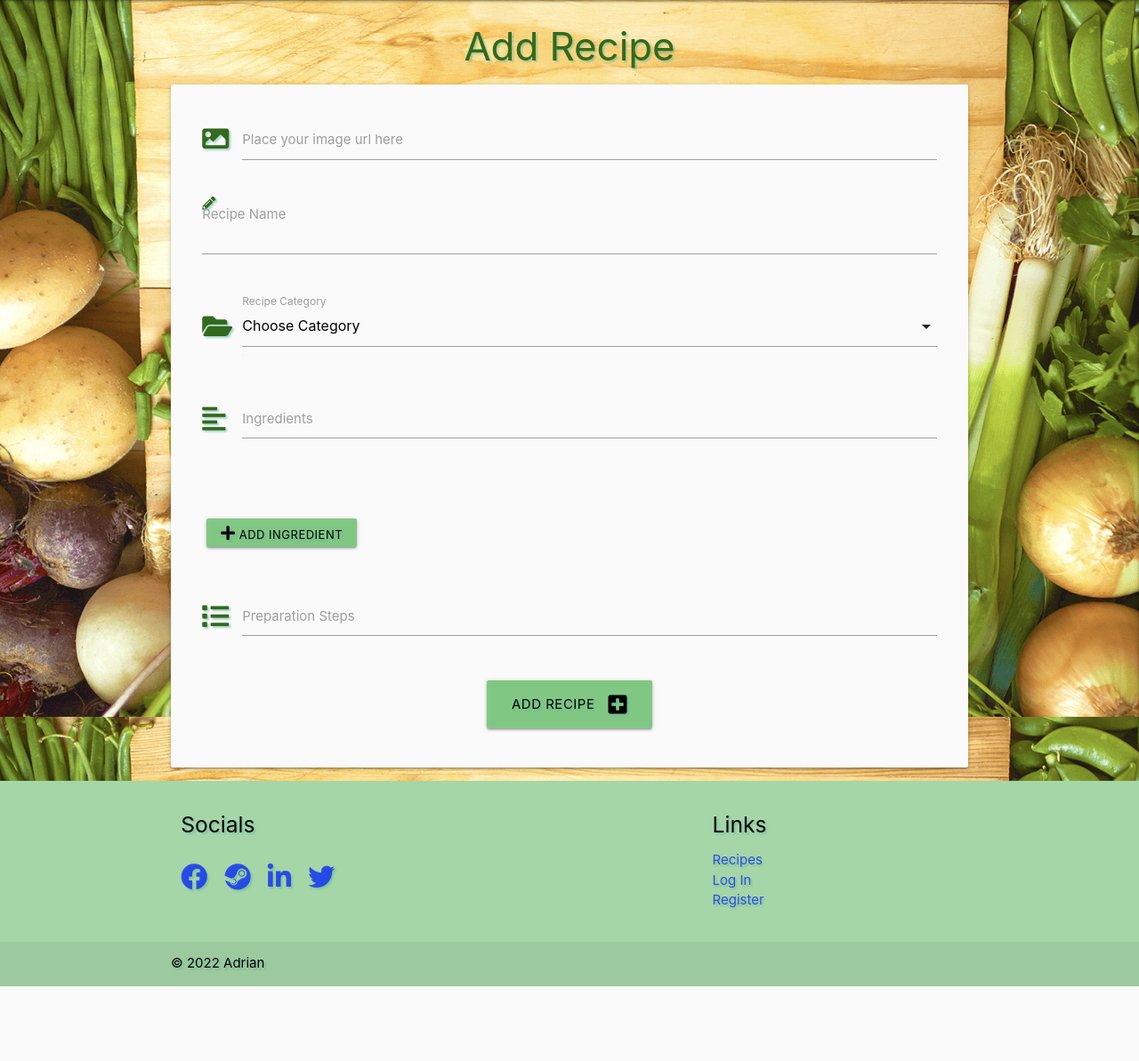
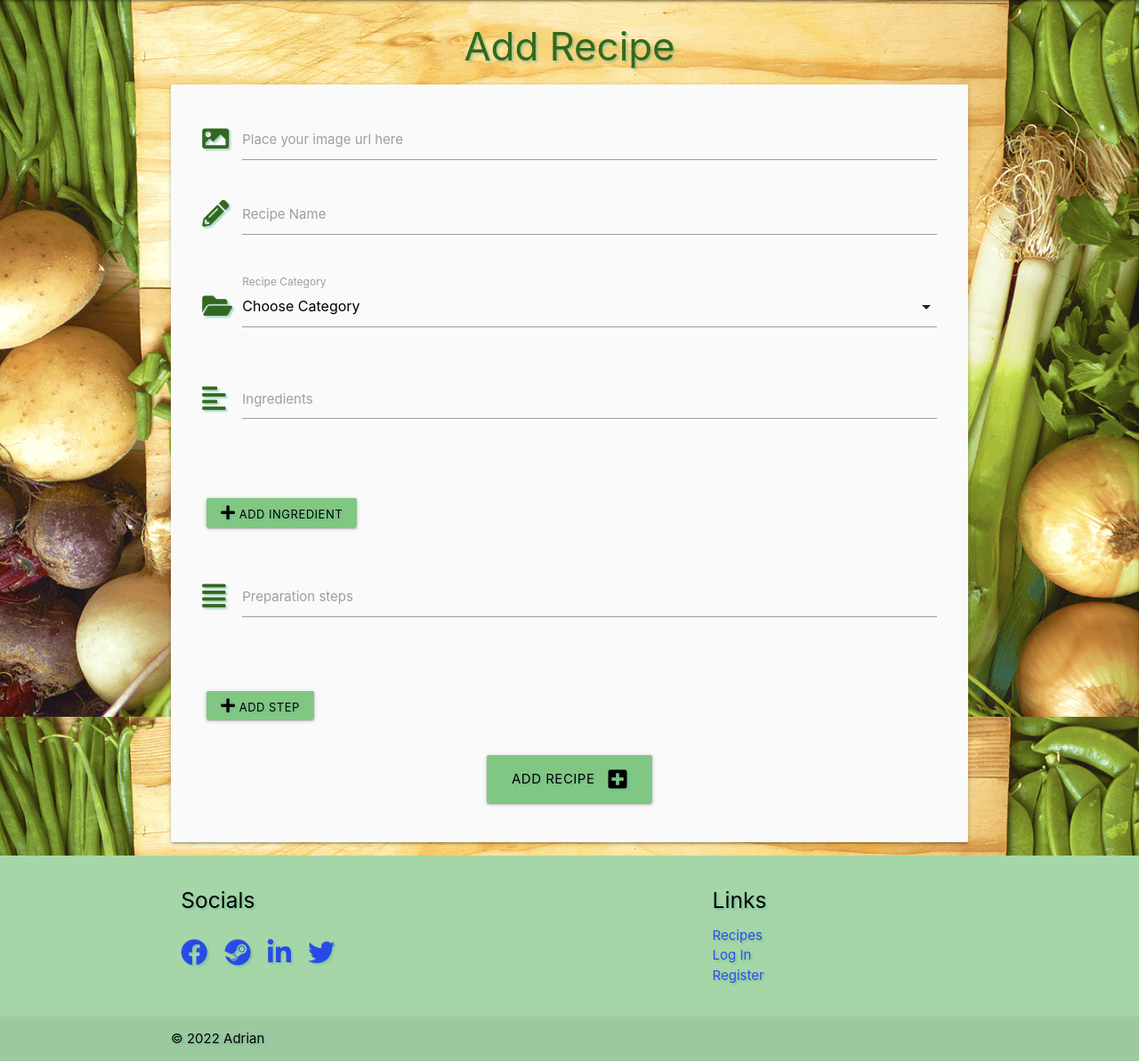
Before and after one commit to AdrianMoldoveanu/Cooking-Frenzy, a Flask app: page /add_recipe in a window 1280 px wide. Shown: the part 64-1257 px from the top of the page at 89% size. Before the commit the page ends 1173 px from the top, so only its background shows below. Run offline with Flask 2, Linux system fonts and the light colour scheme; data that the repository does not hold is empty; some libraries are stand-ins or nearby versions.

Commit message:
Add functionality to dynamically add preparation steps

```diff
--- a/app.py
+++ b/app.py
@@ -115,7 +115,7 @@ def add_recipe():
             "recipe_name": request.form.get("recipe_name"),
             "category_name": request.form.get("category_name"),
             "recipe_ingredients": request.form.getlist("recipe_ingredients"),
-            "recipe_method": request.form.get("recipe_method"),
+            "recipe_method": request.form.getlist("recipe_method"),
             "created_by": session["user"]
         }
         mongo.db.recipes.insert_one(recipe)
@@ -134,7 +134,7 @@ def edit_recipe(recipe_id):
             "recipe_name": request.form.get("recipe_name"),
             "category_name": request.form.get("category_name"),
             "recipe_ingredients": request.form.getlist("recipe_ingredients"),
-            "recipe_method": request.form.get("recipe_method"),
+            "recipe_method": request.form.getlist("recipe_method"),
             "created_by": session["user"]
         }
         mongo.db.recipes.update_one({"_id": ObjectId(recipe_id)},
--- a/static/css/style.css
+++ b/static/css/style.css
@@ -67,7 +67,12 @@ flex: 1 0 auto;
 }
 /* Navbar */
 
-.lists li {
+.ingredients_list li {
     display: inline;
     padding: 5px;
 }
+
+
+.steps_list {
+    padding: 5px;
+}
--- a/static/js/script.js
+++ b/static/js/script.js
@@ -32,6 +32,8 @@ $(document).ready(function () {
   }
 });
 
+// Add ingredients //
+
 let ingredient = 1;
 let max_ingredients = 20;
 
@@ -44,7 +46,7 @@ $(".add_ingredient").click(function (e) {
     <input id="recipe_ingredients${ingredient}" name="recipe_ingredients" type="text" data-length="150"
       minlength="2" maxlength="150" class="validate" required>
     <label for="recipe_ingredients${ingredient}">Ingredient</label>
-    <a type="button" class="left red btn-small text-shadow remove_ingredient"><i class="fas fa-minus"></i> Remove ingredient</a></div>`);
+    <a type="button" class="red btn-small text-shadow black-text remove_ingredient"><i class="fas fa-minus"></i> Remove ingredient</a></div>`);
   }
 });
 
@@ -52,3 +54,26 @@ $("main").on('click', ".remove_ingredient", function () {
   $(this).parent('div').remove();
   ingredient--;
 });
+
+// Add preparation steps //
+
+let preparation_step = 1;
+let max_preparation_steps = 20;
+
+$(".add_preparation_step").click(function (e) {
+  e.preventDefault();
+  if (preparation_step < max_preparation_steps) {
+    preparation_step++;
+    $(".list_of_preparation_steps").append(`
+    <div class="input-field col s12">
+    <input id="recipe_method${preparation_step}" name="recipe_method" type="text" data-length="500"
+      minlength="5" maxlength="500" class="validate" required>
+    <label for="recipe_method${preparation_step}">Preparation step</label>
+    <a type="button" class="red btn-small text-shadow black-text remove_preparation_step"><i class="fas fa-minus"></i> Remove step</a></div>`);
+  }
+});
+
+$("main").on('click', ".remove_preparation_step", function () {
+  $(this).parent('div').remove();
+  preparation_step--;
+});
--- a/templates/add_recipe.html
+++ b/templates/add_recipe.html
@@ -14,7 +14,7 @@
           <label for="recipe_image">Place your image url here</label>
         </div>
         <div class="input-field col s12">
-          <i class="fas fa-pencil-alt light-green-text text-darken-4 text-shadow"></i>
+          <i class="fas fa-pencil-alt prefix light-green-text text-darken-4 text-shadow"></i>
           <input id="recipe_name" name="recipe_name" minlength="5" maxlength="50"
            type="text" class="validate" required>
           <label for="recipe_name">Recipe Name</label>
@@ -37,7 +37,7 @@
       <div class="row">
         <div class="input-field col s12">
           <i class="fas fa-align-left prefix light-green-text text-darken-4 text-shadow"></i>
-          <textarea id="recipe_ingredients" name="recipe_ingredients" minlength="5"
+          <textarea id="recipe_ingredients" name="recipe_ingredients" minlength="2"
           maxlength="150" class="materialize-textarea validate" required></textarea>
           <label for="recipe_ingredients">Ingredients</label>
         </div>
@@ -55,10 +55,19 @@
       <!--recipe preparation steps-->
       <div class="row">
         <div class="input-field col s12">
-          <i class="fas fa-list prefix light-green-text text-darken-4 text-shadow"></i>
-          <textarea id="recipe_method" name="recipe_method" minlength="15"
-          maxlength="5000" class="materialize-textarea validate" required></textarea>
-          <label for="recipe_method">Preparation Steps</label>
+          <i class="fas fa-align-justify fa-2x prefix light-green-text text-darken-4 text-shadow"></i>
+          <input id="recipe_method" name="recipe_method" type="text" data-length="500" minlength="5" maxlength="500"
+            class="validate" required>
+          <label for="recipe_method">Preparation steps</label>
+        </div>
+      </div>
+      <div class="row list_of_preparation_steps"></div>
+      <div class="row">
+        <div class="input-field col s12">
+          <a class="btn-small green lighten-2 black-text text-shadow add_preparation_step">
+            <i class="fas fa-plus"></i>
+            Add step
+          </a>
         </div>
       </div>
       <!--submit button-->
```
Also changed, not shown: templates/edit_recipe.html (+24 -10 lines), templates/recipes.html (+10 -2 lines).
